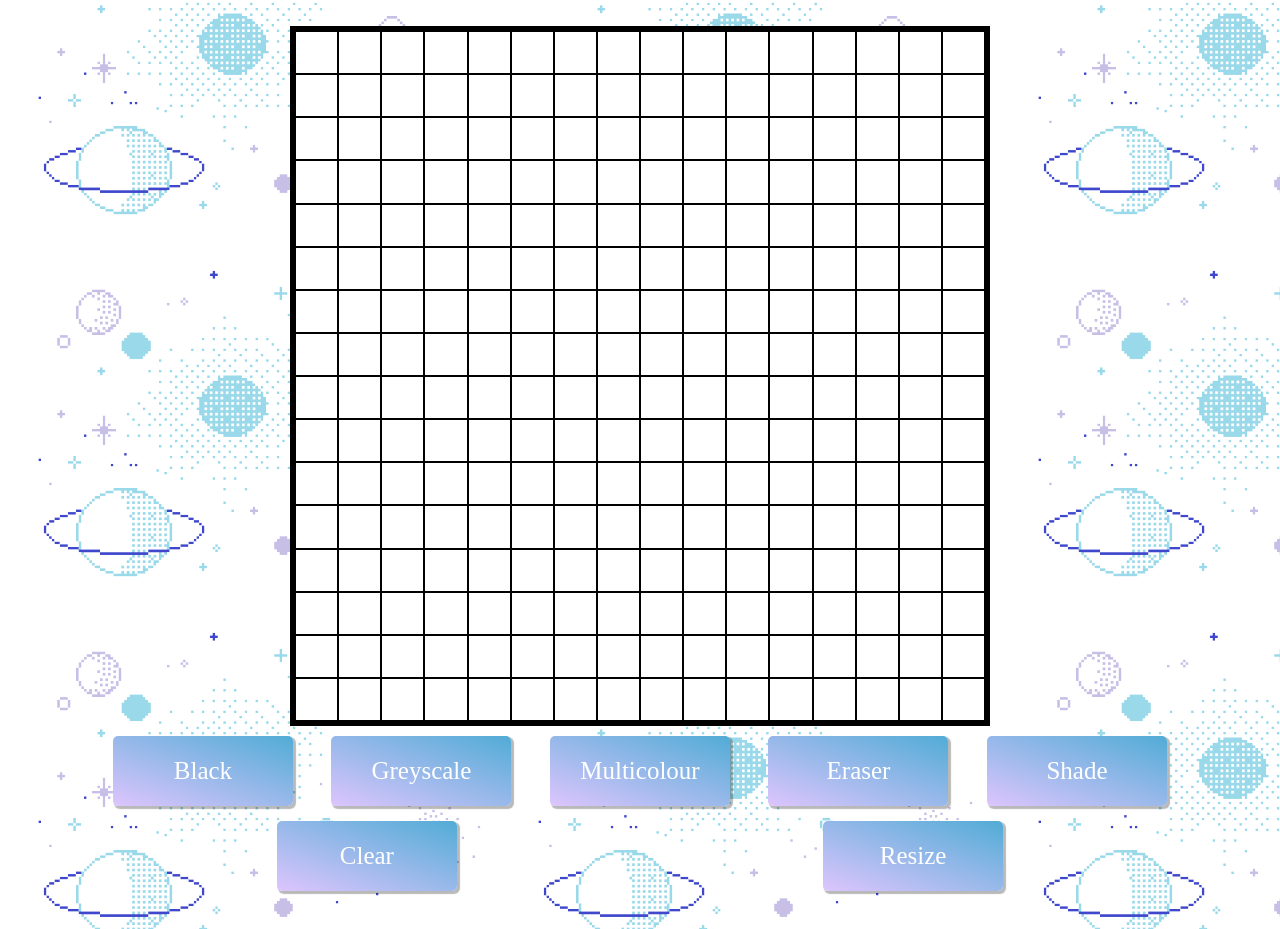
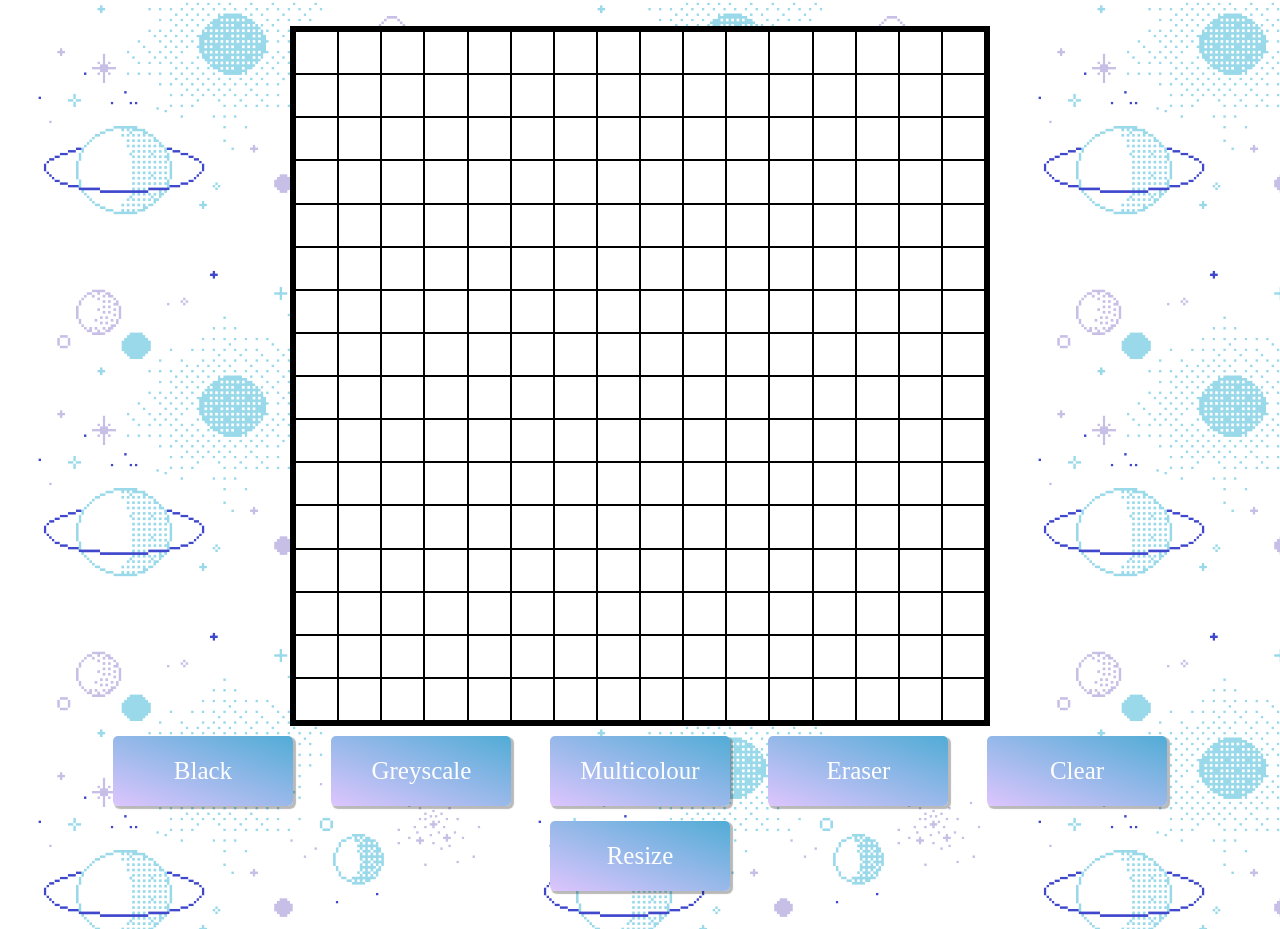
Before and after one commit to DoodleDeBug/etch-a-sketch, a plain HTML site: page index.html in a window 1280 px wide. Shown: the part 119-1048 px from the top of the page. Drawn offline with Linux system fonts and the light colour scheme.

Commit message:
remove shade functionality

```diff
--- a/index.html
+++ b/index.html
@@ -18,7 +18,6 @@
             <div class="btn" id="grey">Greyscale</div>
             <div class="btn" id="multi">Multicolour</div>
             <div class="btn" id="rubber">Eraser</div>
-            <div class="btn" id="shade">Shade</div>
             <div class="btn" id="clear">Clear</div>
             <div class="btn" id="resize">Resize</div>
         </div>
--- a/index.js
+++ b/index.js
@@ -4,7 +4,6 @@ const mono = document.getElementById("mono");
 const grey = document.getElementById("grey");
 const multi = document.getElementById("multi");
 const rubber = document.getElementById("rubber");
-const shade = document.getElementById("shade");
 const clear = document.getElementById("clear");
 const resize = document.getElementById("resize");
 
@@ -13,7 +12,6 @@ mono.addEventListener("click", Mono);
 grey.addEventListener("click", Grey);
 multi.addEventListener("click", Multi);
 rubber.addEventListener("click", Rubber);
-// shade.addEventListener("click", Shade);
 clear.addEventListener("click", Clear);
 resize.addEventListener("click", Resize);
 
```
